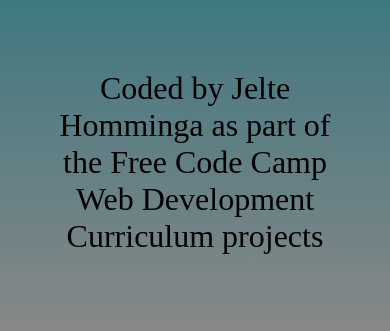
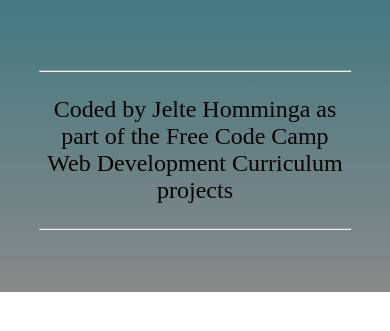
Before and after one commit to jeltehomminga/MovemberMustache, a plain HTML site: page index.html in a window 390 px wide. Shown: the part 2171-2502 px from the top of the page. After the commit the page ends 2463 px from the top, so only its background shows below. Drawn offline with Linux system fonts and the light colour scheme; a web font is replaced by a local one.

Commit message:
footer styling

```diff
--- a/index.html
+++ b/index.html
@@ -96,7 +96,9 @@
 				 width="560" height="315" frameborder="0"></iframe>
 			</div>
 			<div class="footer">
+				<hr>
 				<p>Coded by Jelte Homminga as part of the Free Code Camp Web Development Curriculum projects</p>
+				<hr>
 			</div>
 		</section>
 	</main>
--- a/style.css
+++ b/style.css
@@ -335,7 +335,7 @@ input:checked+.optionitem {
 	}
 
 	nav,
-	footer {
+	.footer {
 		font-size: 1.5em;
 	}
 
```
